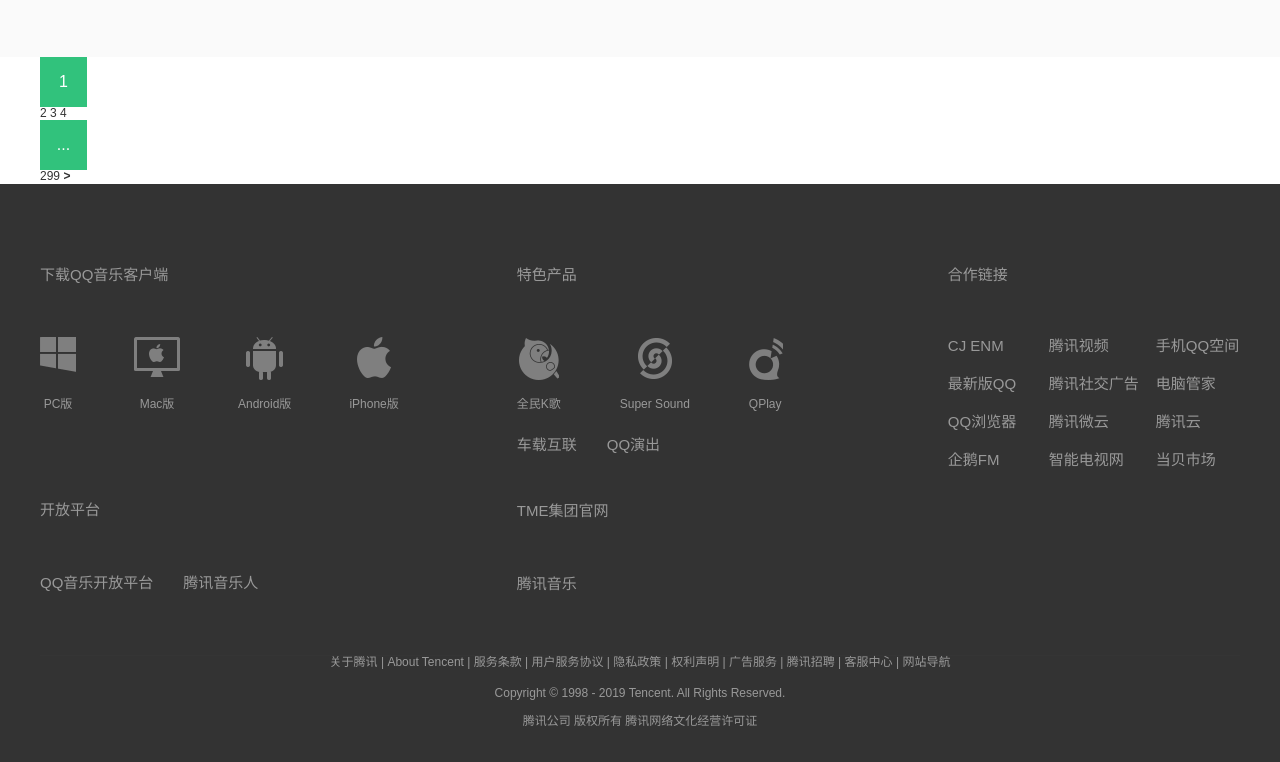
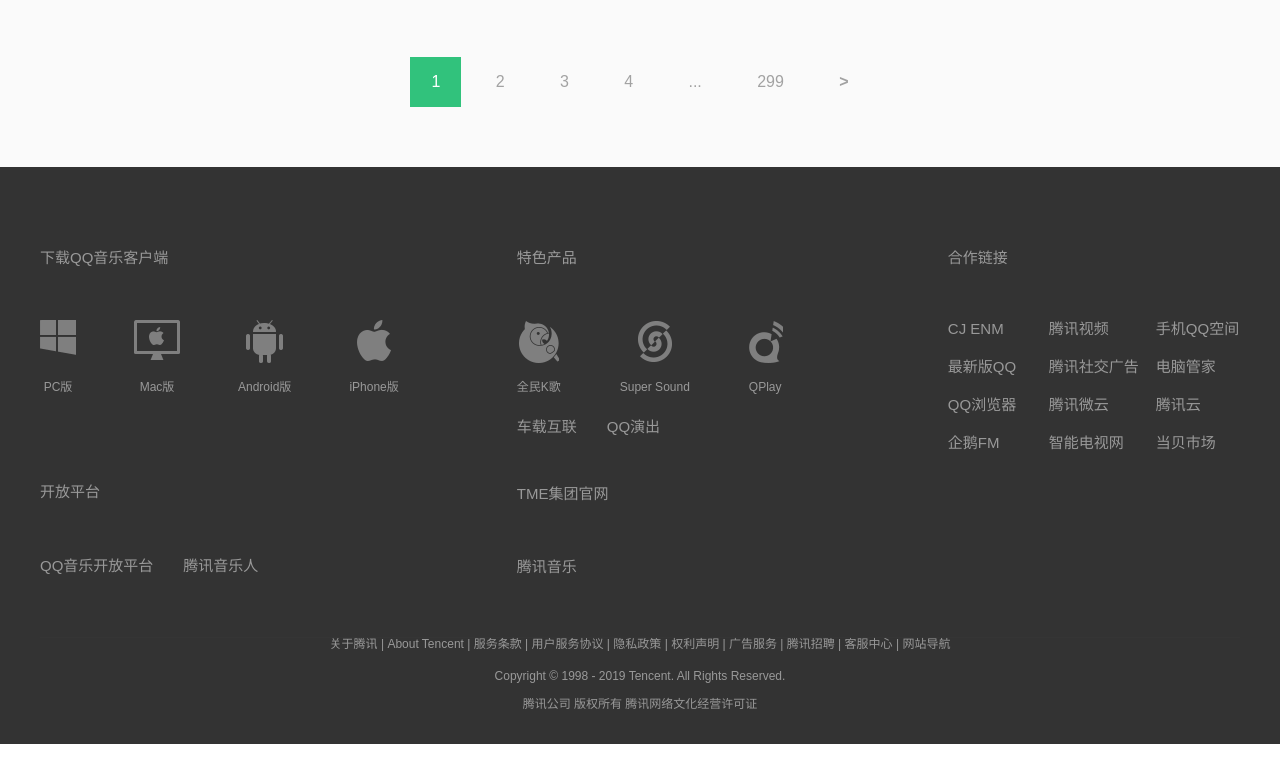
Before and after one commit to caoxijuan/.com.qq.y, a plain HTML site: page com.qq.y/index-1.html in a window 1280 px wide. Shown: the part 1837-2599 px from the top of the page. Drawn offline with Linux system fonts and the light colour scheme.

Commit message:
子页面

```diff
--- a/com.qq.y/css/index-1.css
+++ b/com.qq.y/css/index-1.css
@@ -425,15 +425,47 @@
     color: #31c27c;
 }
 
+/* 底部导航 */
+
+.bt-nav{
+    padding-bottom: 60px;
+    background-color: #fafafa;
+}
+
+.bt-nav-show{
+    text-align: center;
+}
+
 .bt-nav-show span{
-    display: block;
-    width: 47px;
-    height: 50px;
+    display: inline-block;
+    padding: 0 21px;
+    box-sizing: border-box;
     color: #ffffff;
     font-size: 16px;
     font-weight: 400;
-    text-align: center;
     line-height: 50px;
+    background-color: #31c27c;
+    margin: 0 5px;
+}
+
+.bt-nav-show .span{
+    color: #a2a2a2;
+    background-color: #fafafa;
+}
+
+.bt-nav-show a{
+    display: inline-block;
+    padding: 0 21px;
+    box-sizing: border-box;
+    color: #a2a2a2;
+    font-size: 16px;
+    font-weight: 400;
+    line-height: 50px;
+    margin: 0 5px;
+}
+
+.bt-nav-show a:hover{
+    color: #fff;
     background-color: #31c27c;
 }
 
--- a/com.qq.y/index-1.html
+++ b/com.qq.y/index-1.html
@@ -256,14 +256,14 @@
     <!-- 底部导航 -->
     <div class="bt-nav">
         <div class="container">
-            <div class="bt-nav-show">
+            <div class="bt-nav-show clearfix">
                 <span>1</span>
                 <a href="#">2</a>
                 <a href="#">3</a>
                 <a href="#">4</a>
-                <span>...</span>
+                <span class="span">...</span>
                 <a href="#">299</a>
-                <strong>></strong>
+                <a href="#"><strong>></strong></a>
             </div>
         </div>
     </div>
```
